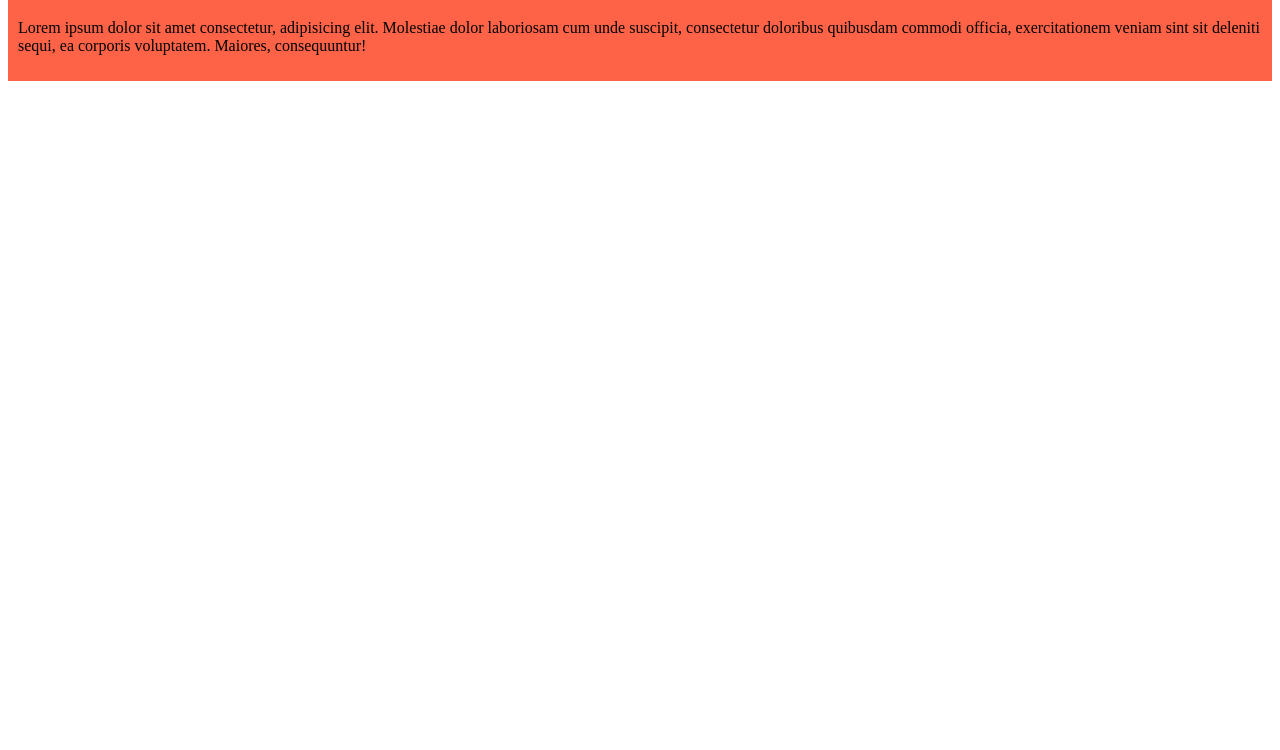
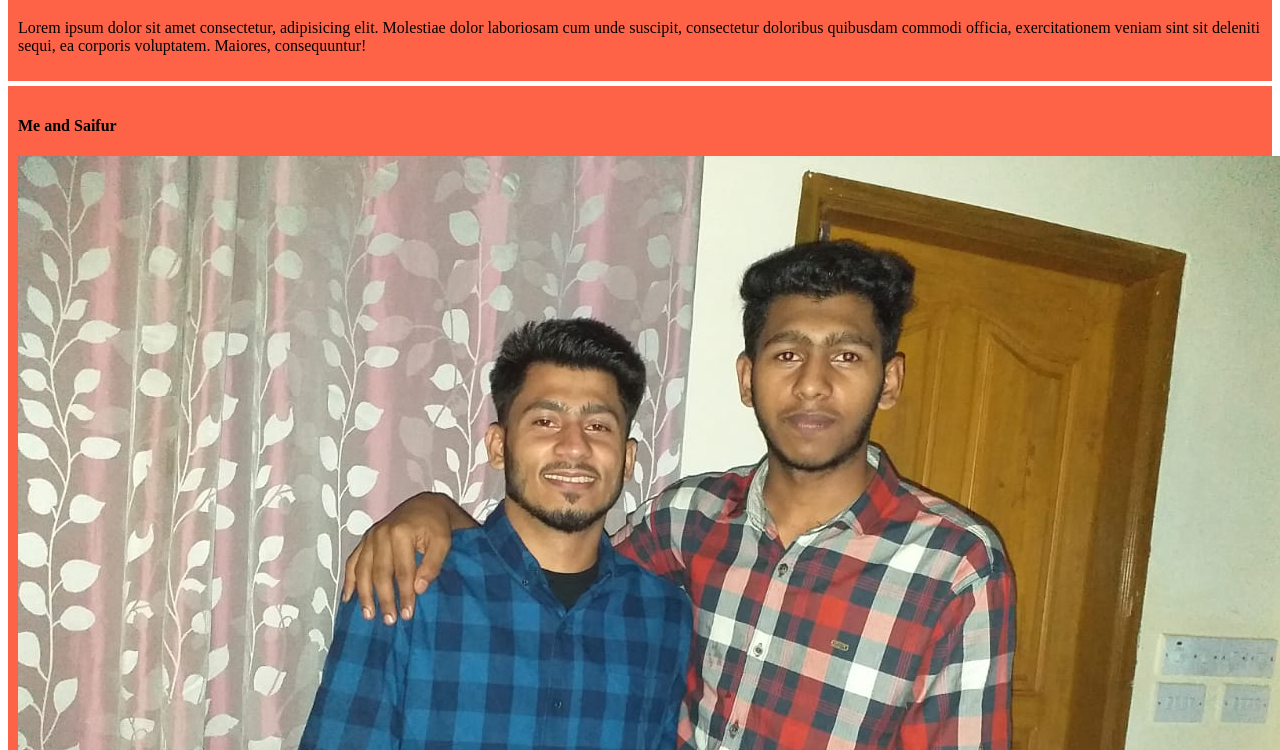
Before and after one commit to saifur1233/saif-git, a plain HTML site: page index.html in a window 1280 px wide. Shown: the part 550-1300 px from the top of the page. Before the commit the page ends 800 px from the top, so only its background shows below. Drawn offline with Linux system fonts and the light colour scheme.

Commit message:
new img added

```diff
--- a/index.html
+++ b/index.html
@@ -27,5 +27,9 @@
         <p>Lorem ipsum dolor sit amet consectetur, adipisicing elit. Molestiae dolor laboriosam cum unde suscipit, consectetur doloribus quibusdam commodi officia, exercitationem veniam sint sit deleniti sequi, ea corporis voluptatem. Maiores, consequuntur!</p>
 
     </div>
+    <div class="div">
+        <h4>Me and Saifur</h4>
+        <img src="images/2019_04_13_02_20_IMG_2399.JPG" alt="bhai bhai">
+    </div>
 </body>
 </html>
--- a/style.css
+++ b/style.css
@@ -4,3 +4,6 @@ div{
     margin-bottom: 5px;
     border-color: blue;
 };
+div.img{
+    background-size:cover;
+}
```
Also changed, not shown: images/2019_04_13_02_20_IMG_2399.JPG (added).
